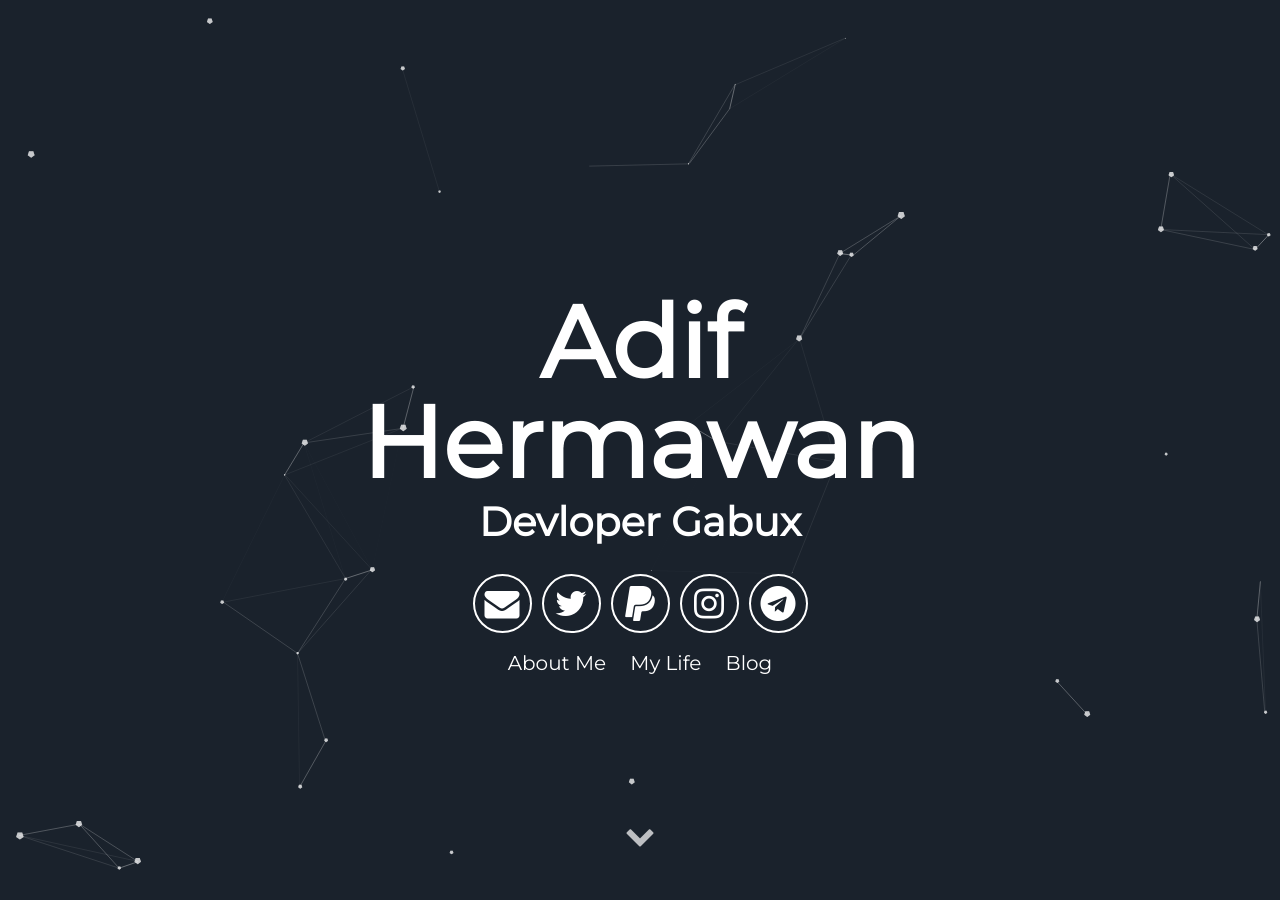
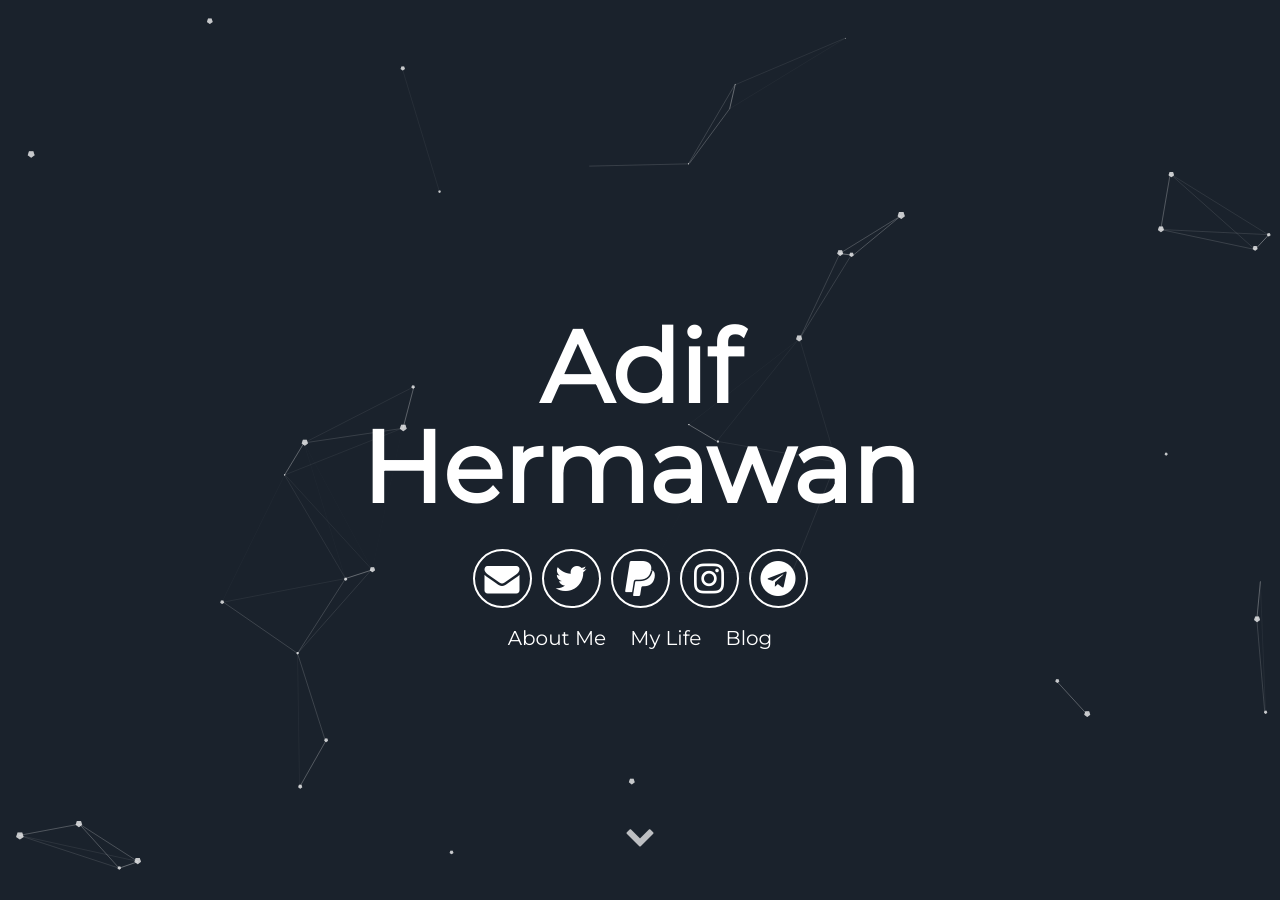
Before and after one commit to adif48/adif48, a Jekyll site: the page built from index.html, in a window 1280 px wide and 900 px high. Built offline with Jekyll 4.4.1, drawn with Linux system fonts in a browser that asks for light colours.

Commit message:
Update _config.yml

```diff
--- a/_config.yml
+++ b/_config.yml
@@ -7,7 +7,7 @@
 # User settings
 username: Adif Hermawan
 user_description: Welcome to my world
-user_title: Devloper Gabux
+user_title:
 email: contact@adif.tech
 twitter_username: adifher
 github_username:  adif48
@@ -21,6 +21,6 @@
 
 # Google-analytics
 google-analytics:
-  id: ""
+  id: "UA-66293269-2"
 
 exclude: ['package.json', 'src' , 'node_modules']
```
